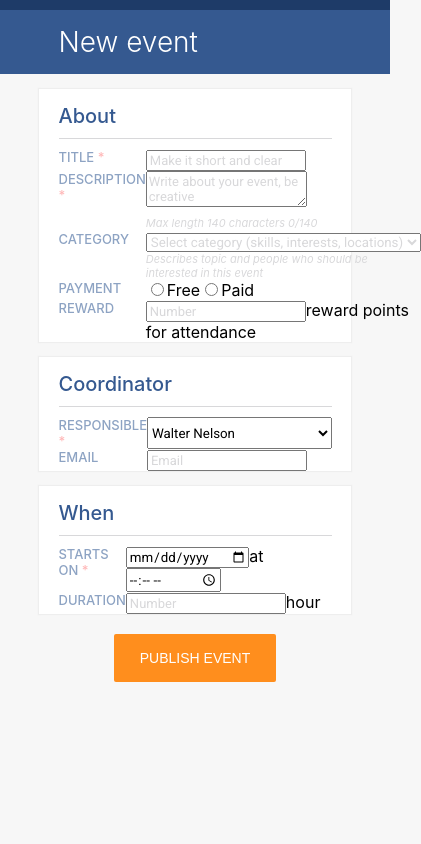
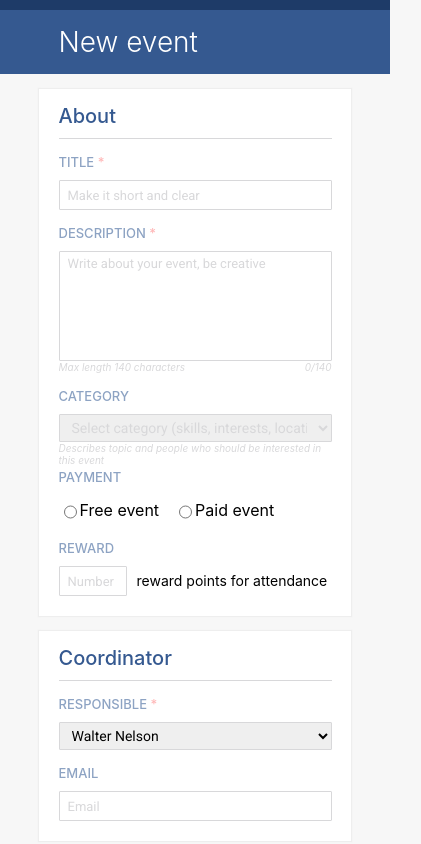
Before and after one commit to sylvestertarnowski/hotree-task, a React (Create React App) app: page / in a window 390 px wide. Shown: the top 844 px of the page, 421 px wide, since content can reach past the window. Built offline with nearby package versions, Linux system fonts and the light colour scheme.

Commit message:
Responsive styling. Form now adjust to screen size (might look a bit stretched on ultra-wide)

```diff
--- a/src/components/InputText.tsx
+++ b/src/components/InputText.tsx
@@ -1,4 +1,5 @@
 import React, { useState } from 'react';
+import '../css/InputText.css';
 
 type P = {
     name: string;
@@ -14,7 +15,8 @@ const InputText: React.FC<P> = (props) => {
     const { name, required, placeholder, type, text } = props;
     if(required) {
         return (
-            <span>
+            <div className="input-wrapper">
+                <div className="input-wrapper-row">
                 <input
                     name={name}
                     id={name}
@@ -24,12 +26,14 @@ const InputText: React.FC<P> = (props) => {
                     value={value}
                     onChange={e => setValue(e.target.value)}
                 />
-                {text ? <span>{text}</span> : null}
-            </span>
+                {text && <span className="input-side-text">{text}</span>}
+                </div>
+            </div>
         )
     }
     return (
-        <span>
+        <div className="input-wrapper">
+            <div className="input-wrapper-row">
             <input
                 name={name}
                 id={name}
@@ -38,8 +42,9 @@ const InputText: React.FC<P> = (props) => {
                 value={value}
                 onChange={e => setValue(e.target.value)}
             />
-            {text ? <span>{text}</span> : null}
-        </span>
+            {text ? <span className="input-side-text">{text}</span> : null}
+            </div>
+        </div>
     )
 }
 
--- a/src/components/InputTextArea.tsx
+++ b/src/components/InputTextArea.tsx
@@ -12,7 +12,7 @@ const InputTextArea: React.FC<P> = (props) => {
     const { name, placeholder, maxLength } = props;
 
     return (
-        <span>
+        <div className="input-wrapper">
             <textarea
                 name={name}
                 id={name}
@@ -22,12 +22,11 @@ const InputTextArea: React.FC<P> = (props) => {
                 maxLength={maxLength}
                 onChange={e => setValue(e.target.value)}
             />
-            <br/>
-            <span className="description-text">
+            <div className="description-text">
                 <span>Max length {maxLength} characters </span>
                 <span id="desc-right">{value.length}/{maxLength}</span>
-            </span>
-        </span>
+            </div>
+        </div>
     )
 }
 
--- a/src/components/Main.tsx
+++ b/src/components/Main.tsx
@@ -7,10 +7,12 @@ import DropdownCategory from './DropdownCategory';
 import DropdownResponsible from './DropdownResponsible';
 import RadioPayment from './RadioPayment';
 import ButtonSubmit from './ButtonSubmit';
+import Success from './Success';
 
 
 
 type State = {
+    formSubmitted: boolean;
     title: string;
     description: string;
     category_id?: number;
@@ -30,6 +32,7 @@ type P = any;
 
 class Main extends React.Component<P, State> {
     readonly state = {
+        formSubmitted: false,
         title: "",
         description: "",
         date: "",
@@ -47,6 +50,12 @@ class Main extends React.Component<P, State> {
         })
     }
 
+    // validateForm = ({
+
+    // }) => {
+
+    // }
+
     componentDidMount() {
         this.getLoggedUser();
     }
@@ -55,6 +64,7 @@ class Main extends React.Component<P, State> {
         e.preventDefault();
         const { title, description, category } = e.target;
         this.setState({
+            formSubmitted: true,
             title: title.value,
             description: description.value,
             category_id: category.value,
@@ -64,6 +74,7 @@ class Main extends React.Component<P, State> {
 
     render() {
         return (
+            this.state.formSubmitted ? <Success /> :
             <div className="main">
                 <form id="event-form" onSubmit={this.handleSubmit}>
                     <Section title="About">
@@ -121,7 +132,7 @@ class Main extends React.Component<P, State> {
 
                     <Section title="When">
                         <Label text="starts on" mandatory={true} name="date" />
-                        <span>
+                        <div className="input-wrapper-row">
                         <InputText
                             name="date"
                             required={true}
@@ -135,7 +146,7 @@ class Main extends React.Component<P, State> {
                             placeholder="--:--"
                             type="time"
                         />
-                        </span>
+                        </div>
 
                         <Label text="duration" mandatory={false} name="duration" />
                         <InputText
--- a/src/components/RadioPayment.tsx
+++ b/src/components/RadioPayment.tsx
@@ -1,5 +1,6 @@
 import React, { useState } from 'react';
 import InputText from './InputText';
+import '../css/RadioPayment.css';
 
 const RadioPayment: React.FC = () => {
     const [value, setValue] = useState("free");
@@ -13,7 +14,7 @@ const RadioPayment: React.FC = () => {
                 value="true"
                 onChange={e => setValue(e.target.id)}
             />
-            <label htmlFor="free">Free</label>
+            <label htmlFor="free" className="payment-label">Free event </label>
             <input
                 type="radio"
                 id="paid"
@@ -21,12 +22,13 @@ const RadioPayment: React.FC = () => {
                 value="false"
                 onChange={e => setValue(e.target.id)}
             />
-            <label htmlFor="paid">Paid</label>
+            <label htmlFor="paid" className="payment-label">Paid event </label>
             {
+                // If paid event, display a required event_fee input
                 value === "paid" &&
                 <InputText
                     name="event_fee"
-                    required={false}
+                    required={true}
                     placeholder="Fee"
                     type="number"
                     text="$"
--- /dev/null
+++ b/src/components/Success.tsx
@@ -0,0 +1,11 @@
+import React from 'react';
+
+const Success: React.FC = () => {
+    return (
+        <div>
+            Success!
+        </div>
+    )
+}
+
+export default Success;
--- /dev/null
+++ b/src/css/InputText.css
@@ -0,0 +1,40 @@
+input[type="text"],
+input[type="number"],
+input[type="date"],
+input[type="time"],
+input[type="email"],
+textarea,
+select {
+    padding: 4px 8px;
+}
+
+input[type="number"] {
+    max-width: 50px;
+}
+
+input[type="number"],
+input[type="date"],
+input[type="time"] {
+    margin-right: 10px;
+}
+
+@media(min-width:500px) {
+    input[type="time"] {
+        margin-left: 10px;
+    }
+}
+
+input[type=number]::-webkit-inner-spin-button,
+input[type=number]::-webkit-outer-spin-button {
+  -webkit-appearance: none;
+  margin: 0;
+}
+
+input[type="text"], input[type="email"], select {
+    width: 100%;
+}
+
+.input-side-text {
+    font-size: 14px;
+    padding-bottom: 1px;
+}
--- a/src/css/Label.css
+++ b/src/css/Label.css
@@ -3,6 +3,7 @@
     color: rgb(141, 163, 195);
     font-size: 13px;
     font-weight: 500;
+    padding-top: 5px;
 }
 
 #red {
--- /dev/null
+++ b/src/css/RadioPayment.css
@@ -0,0 +1,10 @@
+#payment {
+    display: flex;
+    align-items: center;
+    flex-wrap: wrap;
+    min-height: 30px;
+}
+
+.payment-label {
+    padding-right: 15px;
+}
--- a/src/css/Section.css
+++ b/src/css/Section.css
@@ -16,14 +16,32 @@
     padding-top: 15px;
     border-bottom: 1px solid rgb(216, 216, 218);
 }
+@media (min-width: 500px) {
+    .section-items {
+        display: grid;
+        grid-template-columns: 1fr 3fr;
+        row-gap: 10px;
+        padding-right: 20%;
+        padding-bottom: 20px;
+    }
+}
 
-.section-items {
-    display: grid;
-    grid-template-columns: 1fr 5fr;
+
+@media (max-width: 500px) {
+    .section-items {
+        display: grid;
+        row-gap: 10px;
+        padding-bottom: 20px;
+    }
+
 }
 
 input, textarea, select, option {
     font-family: 'Roboto', sans-serif;
+    border-radius: 1px;
+    font-size: 14px;
+    border: 1px solid rgb(216, 216, 218);
+    min-height: 20px;
 }
 
 input::placeholder, textarea::placeholder {
@@ -31,8 +49,10 @@ input::placeholder, textarea::placeholder {
     font-size: 13px;
 }
 
+/* Select specific styling */
 select {
     color: black;
+    padding: 3px 6px;
 }
 
 select.initial {
@@ -48,12 +68,32 @@ option:first-of-type {
     font-size: 13px;
 }
 
+/* ---------------- */
+
+textarea {
+    min-height: 100px;
+    resize: none;
+}
+
 .description-text {
     color: rgb(216, 216, 218);
-    font-size: 11px;
+    font-size: 10px;
     font-style: italic;
+    display: flex;
+    height: 12px;
 }
 
 #desc-right {
     margin-left: auto;
 }
+
+.input-wrapper {
+    display: flex;
+    flex-direction: column;
+}
+
+.input-wrapper-row {
+    display: flex;
+    align-items: center;
+    flex-wrap: wrap;
+}
```
